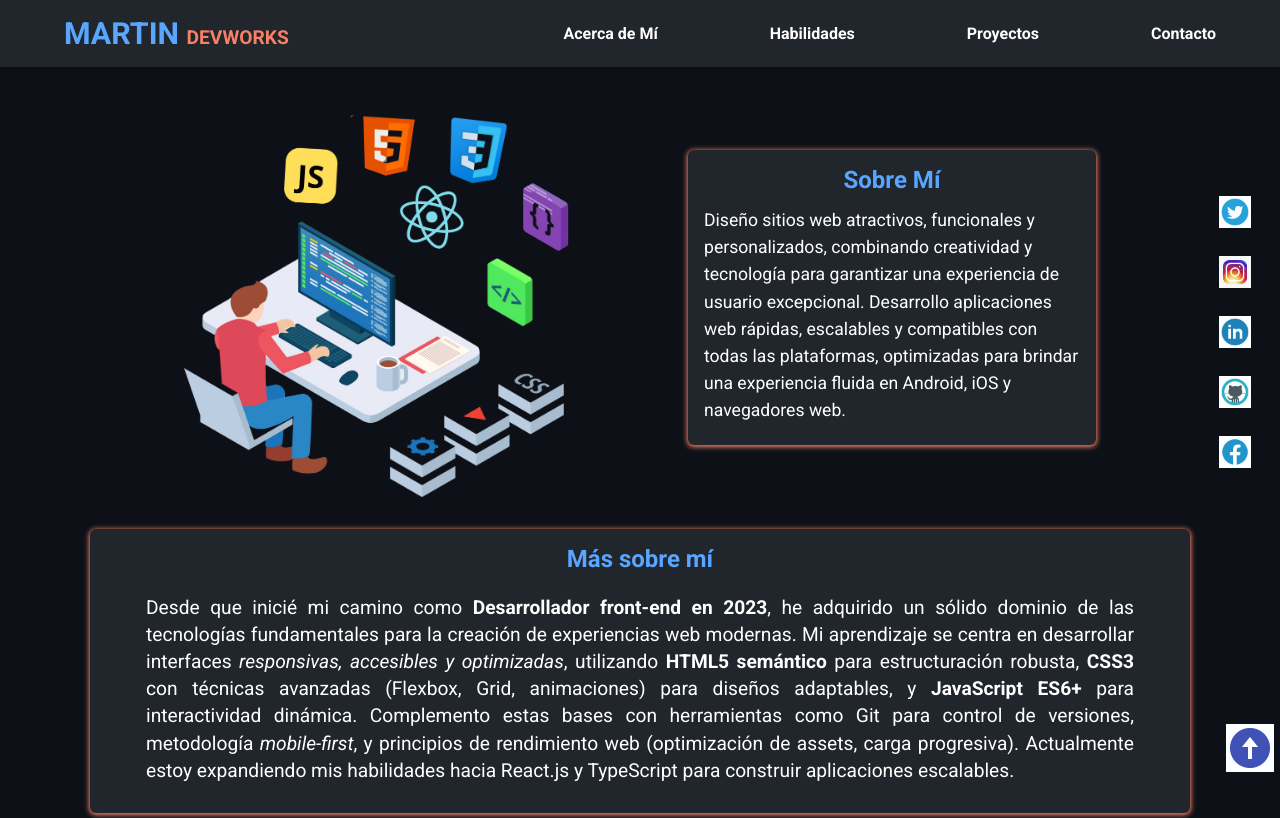
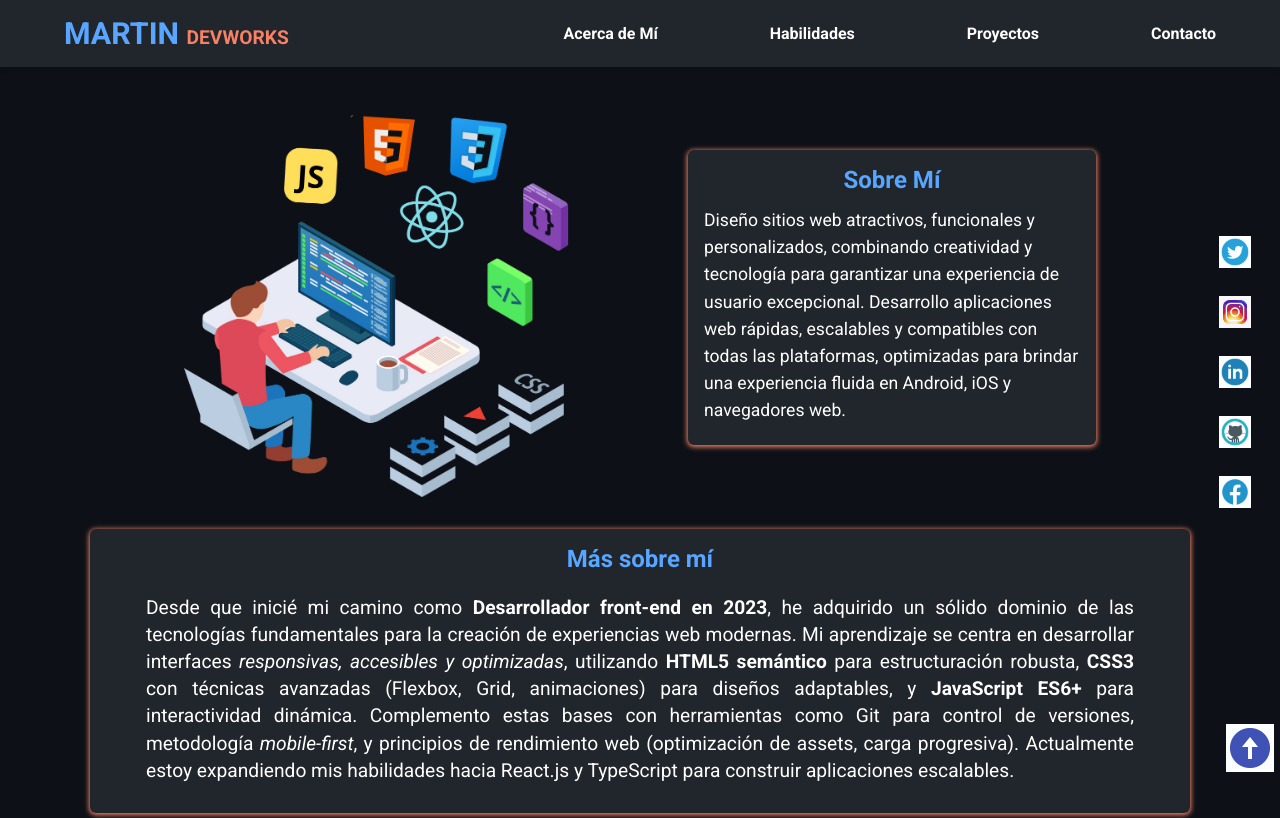
Before and after one commit to MartinDevWorks/MartinDevWorks, a website: page index.html in a window 1280 px wide. Shown: the top 818 px of the page. Drawn offline with nearby package versions, Linux system fonts and the light colour scheme.

Commit message:
cambio en el archivo styles.css

```diff
--- a/assets/css/styles.css
+++ b/assets/css/styles.css
@@ -430,7 +430,7 @@ outline: 3px solid var(--secondary-color); */
     flex-direction: column;
     position: fixed;
     right: 1%;
-    bottom: 40%;
+    bottom: 35%;
     gap: 0.5rem;
 }
 
```
